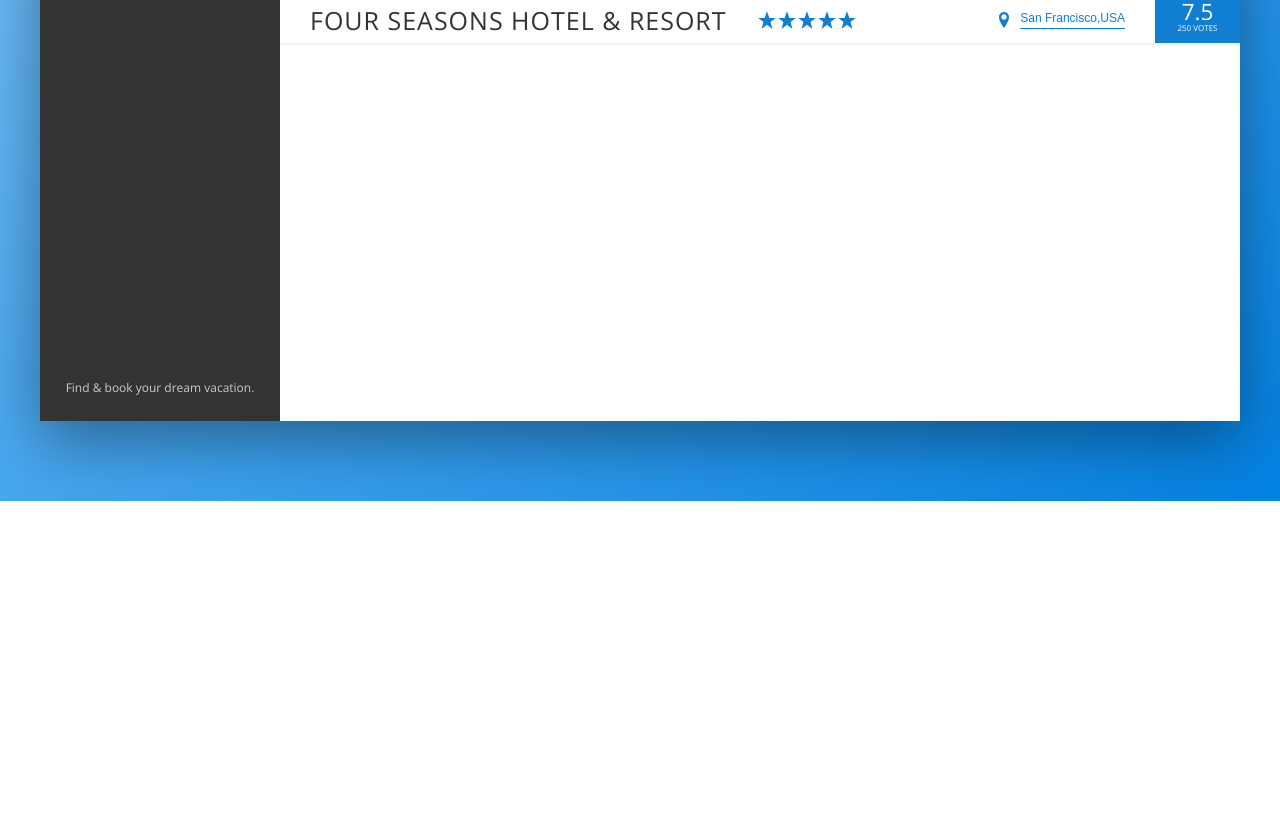
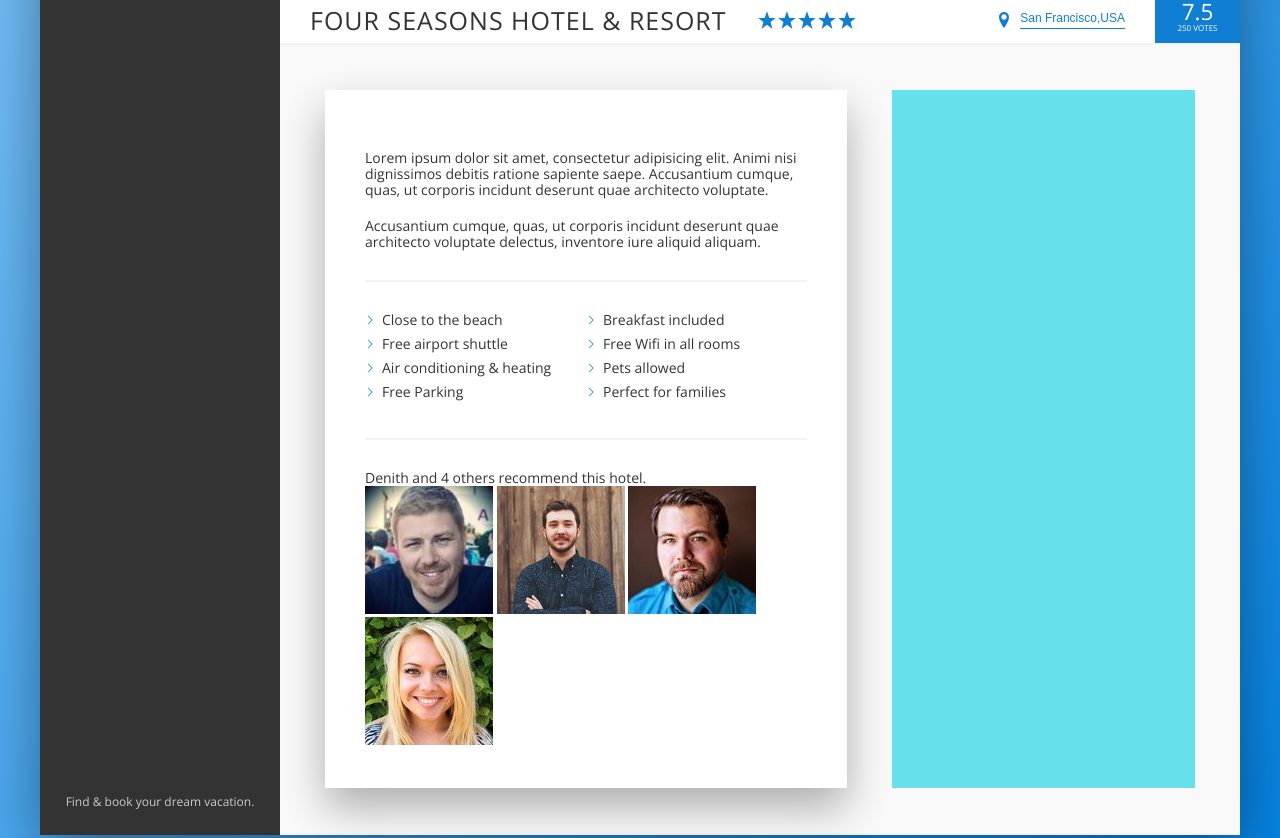
Before and after one commit to dnperera/vacation-planner, a website: page index.html in a window 1280 px wide. Shown: the part 529-1367 px from the top of the page. Before the commit the page ends 1030 px from the top, so only its background shows below. Drawn offline with nearby package versions, Linux system fonts and the light colour scheme.

Commit message:
add hotel detail section and formated

```diff
--- a/index.html
+++ b/index.html
@@ -131,6 +131,41 @@
                             <div class="overview__rating-count">250 votes</div>
                         </div>
                     </div>
+                    <div class="detail">
+                        <div class="description">
+                            <p class="paragraph">
+                                Lorem ipsum dolor sit amet, consectetur adipisicing elit. Animi nisi dignissimos debitis ratione sapiente saepe. Accusantium cumque, quas, ut corporis incidunt deserunt quae architecto voluptate.
+                            </p>
+                            <p class="paragraph">
+                                Accusantium cumque, quas, ut corporis incidunt deserunt quae architecto voluptate delectus, inventore iure aliquid aliquam.
+                            </p>
+                            <ul class="list">
+                                <li class="list__item">Close to the beach</li>
+                                <li class="list__item">Breakfast included</li>
+                                <li class="list__item">Free airport shuttle</li>
+                                <li class="list__item">Free Wifi in all rooms</li>
+                                <li class="list__item">Air conditioning & heating</li>
+                                <li class="list__item">Pets allowed</li>
+                                <li class="list__item">Free Parking</li>
+                                <li class="list__item">Perfect for families</li>
+                            </ul>
+
+                            <div class="recommend">
+                                <p class="recommend__count">
+                                    Denith and 4 others recommend this hotel.
+                                </p>
+                                <div class="recommend__friends">
+                                    <img src="img/user-3.jpg" alt="Friend 1" class="recommend__photo">
+                                    <img src="img/user-4.jpg" alt="Friend 2" class="recommend__photo">
+                                    <img src="img/user-5.jpg" alt="Friend 3" class="recommend__photo">
+                                    <img src="img/user-6.jpg" alt="Friend 4" class="recommend__photo">
+                                </div>
+                            </div>
+                        </div>
+                        <div class="user-reviews">
+
+                        </div>
+                    </div>
                 </main>
             </div>
         </div>
--- a/sass/_base.scss
+++ b/sass/_base.scss
@@ -31,6 +31,8 @@
 	--color-grey-dark-3: #999;
 
 	--shadow-dark: 0 2rem 6rem rgba(0, 0, 0, 0.4);
+
+	--line: 2px solid var(--color-grey-light-2);
 }
 
 * {
--- a/sass/_components.scss
+++ b/sass/_components.scss
@@ -284,3 +284,41 @@
 		box-shadow: none;
 	}
 }
+
+////--- Paragraph
+
+.paragraph:not(:last-of-type) {
+	margin: 2rem 0;
+}
+
+.list {
+	list-style: none;
+	margin: 3rem 0;
+	padding: 3rem 0;
+	border-top: var(--line);
+	border-bottom: var(--line);
+	display: flex;
+	flex-wrap: wrap;
+	&__item {
+		flex: 0 0 50%;
+		margin-bottom: 0.8rem;
+	}
+
+	&__item::before {
+		content: '';
+		display: inline-block;
+		height: 1rem;
+		width: 1rem;
+		margin-right: 0.7rem;
+		//for older browser
+		// background-image: url(../img/chevron-thin-right.svg);
+		// background-size: cover;
+		//
+		//For newer browser
+		background-color: var(--color-primary-dark);
+		-webkit-mask-image: url(../img/chevron-thin-right.svg);
+		-webkit-mask-size: cover;
+		mask-image: url(../img/chevron-thin-right.svg);
+		mask-size: cover;
+	}
+}
--- a/sass/_layout.scss
+++ b/sass/_layout.scss
@@ -10,7 +10,7 @@
 	font-size: 1.6rem;
 	height: 7rem;
 	background-color: #fff;
-	border-bottom: 2px solid var(--color-grey-light-2);
+	border-bottom: var(--line);
 
 	display: flex;
 	justify-content: space-between;
@@ -31,5 +31,25 @@
 .hotel-view {
 	background-color: #fff;
 	flex: 1;
-	height: 80rem;
 }
+
+.detail {
+	display: flex;
+	padding: 4.5rem;
+	background-color: var(--color-grey-light-1);
+	border-bottom: var(--line);
+}
+
+.description {
+	font-size: 1.4rem;
+	background-color: #fff;
+	flex: 0 0 60%;
+	margin-right: 4.5rem;
+	box-shadow: 0 2rem 4rem rgba(0, 0, 0, 0.3);
+	padding: 4rem;
+}
+
+.user-reviews {
+	background-color: #66e1ec;
+	flex: 1;
+}
```
Also changed, not shown: css/style.css.
